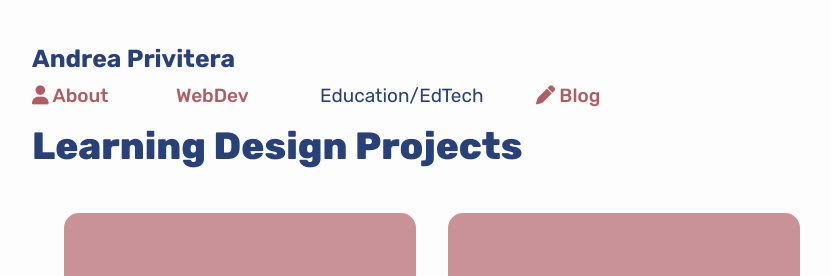
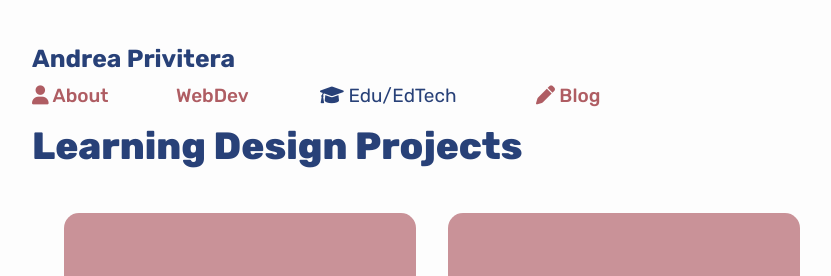
Before and after one commit to anprivitera/anprivitera.github.io, a Jekyll site: the page built from _pages/learning-design.md, in a window 1280 px wide. Shown: the top 276 px of the page, without its empty margins (208-1039 px from the left). Built offline with Jekyll 4.4.1, drawn with Linux system fonts in a browser that asks for light colours; comment, search, counter and statistics services are not loaded.

Commit message:
added icon and changed name

```diff
--- a/_pages/learning-design.md
+++ b/_pages/learning-design.md
@@ -1,7 +1,7 @@
 ---
-title: Education/EdTech
+title: <i class="fas fa-graduation-cap"></i> Edu/EdTech
 layout: default
-permalink: /learning-design/
+permalink: /education/
 published: true
 priority: 2
 ---
```
